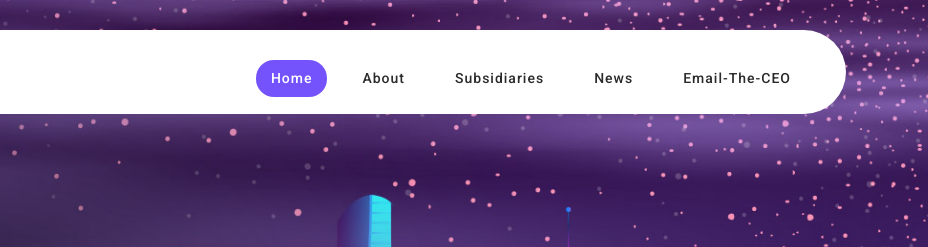
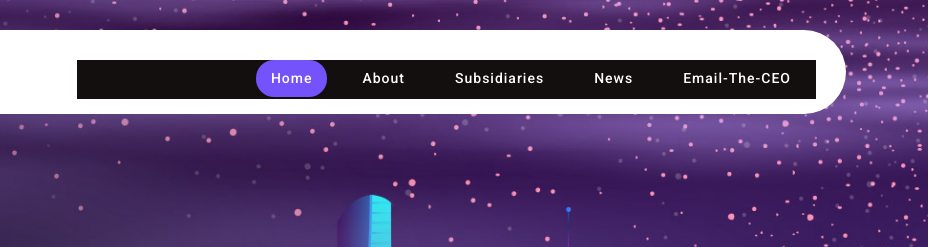
Before and after one commit to yd-915/newkoox, a plain HTML site: page index.html in a window 1280 px wide. Shown: the top 247 px of the page, 352-1280 px from the left. Drawn offline with nearby package versions, Linux system fonts and the light colour scheme.

Commit message:
Update index.html

```diff
--- a/index.html
+++ b/index.html
@@ -62,12 +62,12 @@ https://templatemo.com/tm-577-liberty-market
                     </a>
                     <!-- ***** Logo End ***** -->
                     <!-- ***** Menu Start ***** -->
-                    <ul class="nav">
-                        <li><a href="index.html" class="active">Home</a></li>
-                        <li><a href="explore.html">About</a></li>
-                        <li><a href="details.html">Subsidiaries</a></li>
-                        <li><a href="author.html">News</a></li>
-                        <li><a href="create.html">Email-the-CEO</a></li>
+                    <ul class="nav" style="background-color: #130f0e ">
+                        <li><a style="color: white" href="index.html" class="active">Home</a></li>
+                        <li><a style="color: white" href="explore.html">About</a></li>
+                        <li><a style="color: white" href="details.html">Subsidiaries</a></li>
+                        <li><a style="color: white" href="author.html">News</a></li>
+                        <li><a style="color: white" href="create.html">Email-the-CEO</a></li>
                     </ul>
                     <a class='menu-trigger'>
                         <span>Menu</span>
```
